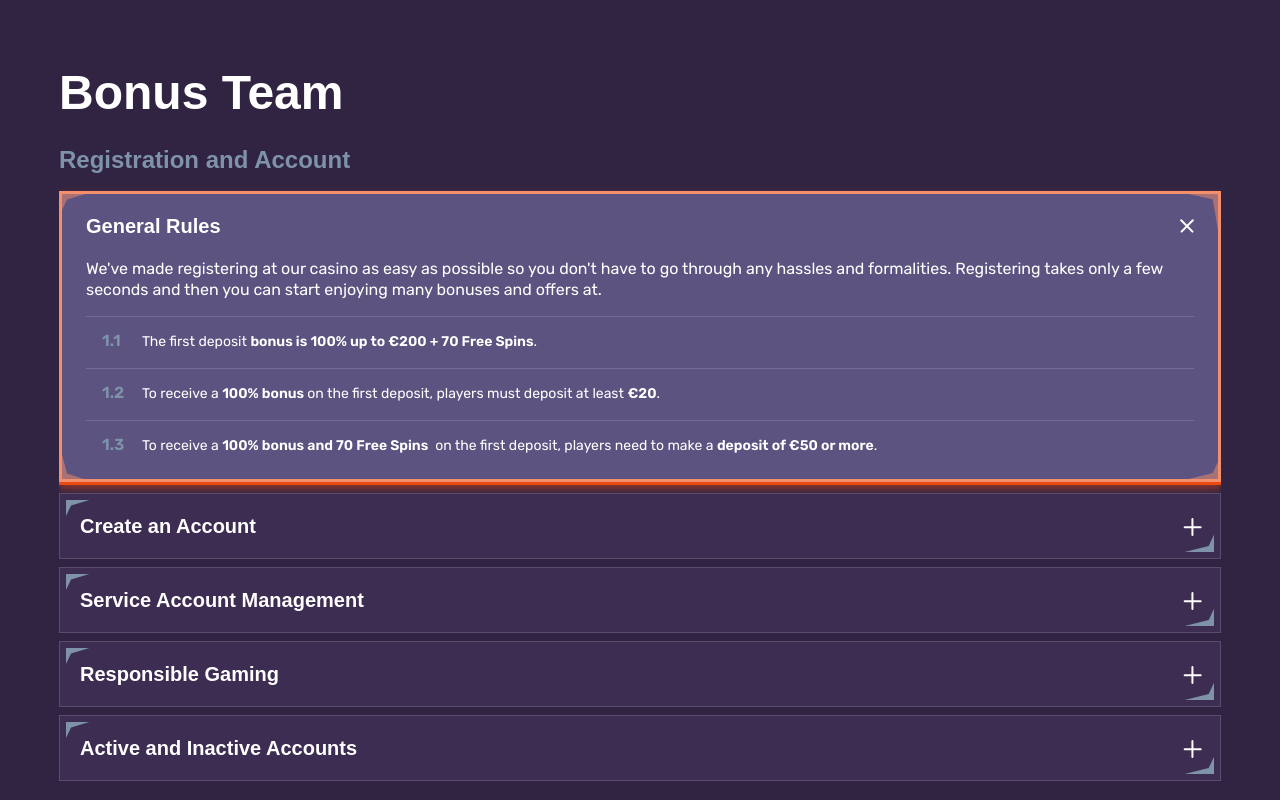
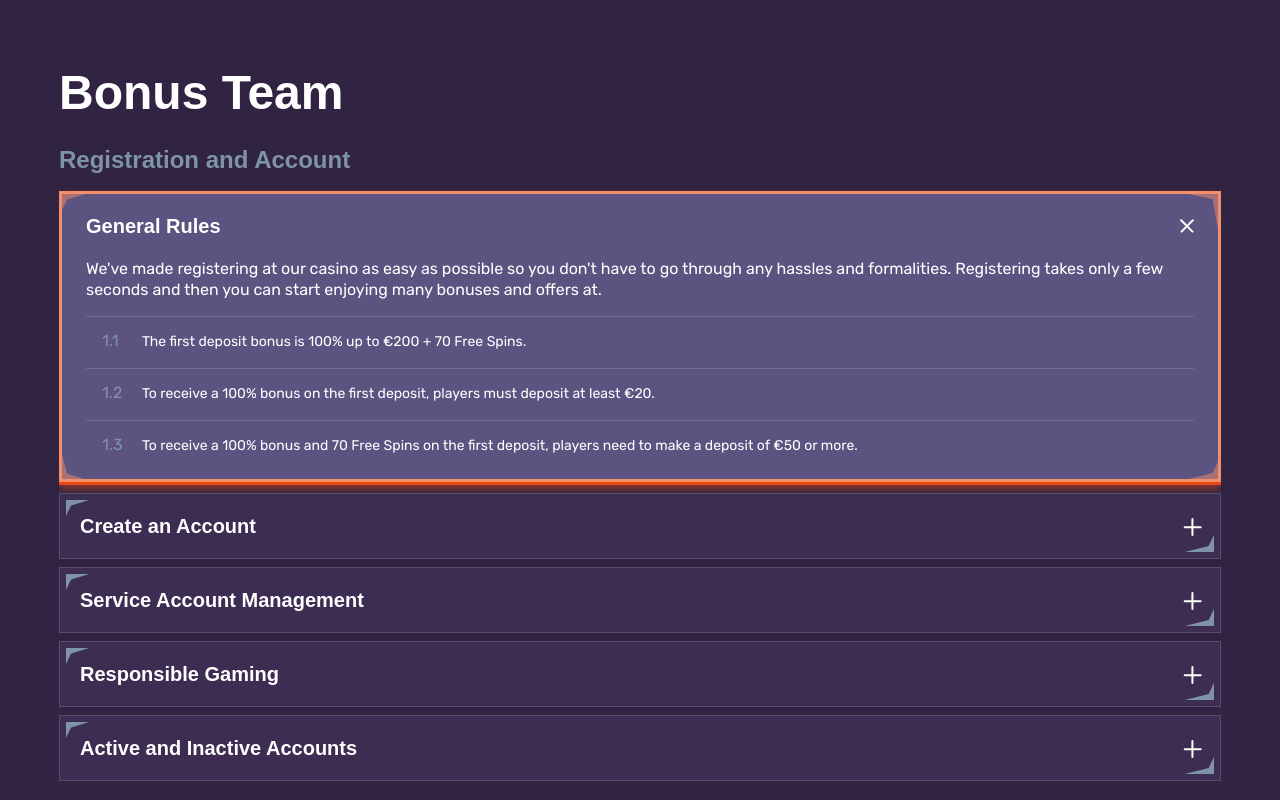
Before and after one commit to TravikDev/Test, a Next.js app: page /bonus-team in a window 1280 px wide. Shown: the top 800 px of the page. Built offline with nearby package versions, Linux system fonts and the light colour scheme; a web font is replaced by a local one.

Commit message:
upd: ordered list with bold text in the title was changed

```diff
--- a/app/navList.tsx
+++ b/app/navList.tsx
@@ -1,7 +1,3 @@
-import BottomLeft from "@/assets/subMenu/BottomLeft";
-import BottomRight from "@/assets/subMenu/BottomRight";
-import TopLeft from "@/assets/subMenu/TopLeft";
-import TopRight from "@/assets/subMenu/TopRight";
 import NavItem from "./navItem";
 import { subMenu } from "@/assets/data/submenu";
 
--- a/app/terms-and-conditions/detailsList.tsx
+++ b/app/terms-and-conditions/detailsList.tsx
@@ -4,9 +4,10 @@ import BottomRightInactive from "@/assets/details/BottomRightInactive";
 import TopLeft from "@/assets/details/TopLeft";
 import TopLeftInactive from "@/assets/details/TopLeftInactive";
 import TopRight from "@/assets/details/TopRight";
-import { rubik400, rubik600, sofiaSans } from "@/styles/fonts";
+import { rubik400, sofiaSans } from "@/styles/fonts";
 import { PropsDetailsList } from "@/types/props";
 import { twMerge } from "tailwind-merge";
+import DetailsPointsList from "./detailsPointsList";
 
 export default function DetailsList({ subItems }: PropsDetailsList) {
   return (
@@ -15,7 +16,7 @@ export default function DetailsList({ subItems }: PropsDetailsList) {
         <details
           key={item.title}
           open={idx === 0 && item.title === "General Rules"}
-          className="group relative flex flex-col border-[1px] border-details-inactive border-opacity-15 py-0 open:py-5 bg-background-details-inactive transition duration-300 ease-out open:border-[3px] open:border-b-[6px] open:border-details-active open:bg-background-details-active open:px-6 open:shadow-[rgba(232,74,17,0.5)_0px_4px_8px_0px] hover:bg-background-details-active"
+          className="group relative flex flex-col border-[1px] border-details-inactive border-opacity-15 bg-background-details-inactive py-0 transition duration-300 ease-out open:border-[3px] open:border-b-[6px] open:border-details-active open:bg-background-details-active open:px-6 open:py-5 open:shadow-[rgba(232,74,17,0.5)_0px_4px_8px_0px] hover:bg-background-details-active"
         >
           <summary className="flex cursor-pointer items-center justify-between p-5 group-open:mb-5 group-open:p-0">
             <TopLeftInactive className="visible absolute left-[6px] top-[6px] group-open:hidden" />
@@ -32,8 +33,6 @@ export default function DetailsList({ subItems }: PropsDetailsList) {
             </div>
           </summary>
 
-          <TopLeft className="absolute left-0 top-0" fill="#F48F6B" />
-          <TopRight className="absolute right-0 top-0" fill="#F48F6B" />
           <div className="flex flex-col gap-4 divide-y-[1px] divide-white divide-opacity-15">
             <p
               className={twMerge(
@@ -49,93 +48,19 @@ export default function DetailsList({ subItems }: PropsDetailsList) {
                 "mb-1 flex flex-col gap-4 divide-y-[1px] divide-white divide-opacity-15 text-sm leading-[18.62px]",
               )}
             >
-              <li className="flex min-h-8 pt-4">
-                <p
-                  className={twMerge(
-                    rubik600.className,
-                    "top-2 ml-4 mr-5 w-5 text-base leading-4 text-details-enum",
-                  )}
-                >
-                  1.1
-                </p>
-                <p>
-                  The first deposit&nbsp;
-                  <span
-                    className={twMerge(
-                      rubik600.className,
-                      "text-sm leading-[18.62px]",
-                    )}
-                  >
-                    bonus is 100% up to €200 + 70 Free Spins
-                  </span>
-                  .
-                </p>
-              </li>
-              <li className="flex min-h-8 pt-4">
-                <p
-                  className={twMerge(
-                    rubik600.className,
-                    "top-2 ml-4 mr-5 w-5 text-base leading-4 text-details-enum",
-                  )}
-                >
-                  1.2
-                </p>
-                <p>
-                  To receive a&nbsp;
-                  <span
-                    className={twMerge(
-                      rubik600.className,
-                      "text-sm leading-[18.62px]",
-                    )}
-                  >
-                    100% bonus&nbsp;
-                  </span>
-                  on the first deposit, players must deposit at least&nbsp;
-                  <span
-                    className={twMerge(
-                      rubik600.className,
-                      "text-sm leading-[18.62px]",
-                    )}
-                  >
-                    €20
-                  </span>
-                  .
-                </p>
-              </li>
-              <li className="flex min-h-8 flex-row pt-4">
-                <p
-                  className={twMerge(
-                    rubik600.className,
-                    "top-2 ml-4 mr-5 w-5 text-base leading-4 text-details-enum",
-                  )}
-                >
-                  1.3
-                </p>
-                <p>
-                  To receive a&nbsp;
-                  <span
-                    className={twMerge(
-                      rubik600.className,
-                      "text-sm leading-[18.62px]",
-                    )}
-                  >
-                    100% bonus and 70 Free Spins
-                  </span>
-                  &nbsp; on the first deposit, players need to make a&nbsp;
-                  <span
-                    className={twMerge(
-                      rubik600.className,
-                      "text-sm leading-[18.62px]",
-                    )}
-                  >
-                    deposit of €50 or more
-                  </span>
-                  .
-                </p>
-              </li>
+              {item.list?.map((item) => (
+                <DetailsPointsList
+                  key={item.id}
+                  id={item.id}
+                  title={item.title}
+                  bold={item.bold}
+                />
+              ))}
             </ol>
           </div>
 
+          <TopLeft className="absolute left-0 top-0" fill="#F48F6B" />
+          <TopRight className="absolute right-0 top-0" fill="#F48F6B" />
           <BottomLeft className="absolute bottom-0 left-0" fill="#F48F6B" />
           <BottomRight className="absolute bottom-0 right-0" fill="#F48F6B" />
           <div className="absolute -bottom-[6px] -left-[3px] h-[3px] w-calc-full-plus-6 bg-details-active-orange"></div>
--- /dev/null
+++ b/app/terms-and-conditions/detailsPointsList.tsx
@@ -0,0 +1,26 @@
+import { TextWithBold } from "@/shared/utils/textWithBold";
+import { rubik600 } from "@/styles/fonts";
+import { PropsDetailsPointsList } from "@/types/props";
+import { twMerge } from "tailwind-merge";
+
+export default function DetailsPointsList({
+  id,
+  title,
+  bold,
+}: PropsDetailsPointsList) {
+  return (
+    <li className="flex min-h-8 pt-4">
+      <p
+        className={twMerge(
+          rubik600.className,
+          "top-2 ml-4 mr-5 w-5 text-base leading-4 text-details-enum",
+        )}
+      >
+        {id}
+      </p>
+      <p>
+        <TextWithBold text={title} bold={bold} />
+      </p>
+    </li>
+  );
+}
--- a/assets/data/details.ts
+++ b/assets/data/details.ts
@@ -11,16 +11,19 @@ export const detailsList = [
             id: "1.1",
             title:
               "The first deposit bonus is 100% up to €200 + 70 Free Spins.",
+            bold: ["bonus is 100% up to €200 + 70 Free Spins"],
           },
           {
             id: "1.2",
             title:
               "To receive a 100% bonus on the first deposit, players must deposit at least €20.",
+            bold: ["100% bonus", "€20"],
           },
           {
             id: "1.3",
             title:
               "To receive a 100% bonus and 70 Free Spins on the first deposit, players need to make a deposit of €50 or more.",
+            bold: ["100% bonus and 70 Free Spins", "deposit of €50 or more"],
           },
         ],
       },
--- a/package.json
+++ b/package.json
@@ -9,7 +9,6 @@
     "lint": "next lint",
     "predeploy": "npm run build",
     "deploy": "gh-pages -d out"
-
   },
   "dependencies": {
     "next": "14.2.3",
--- /dev/null
+++ b/shared/utils/textWithBold.tsx
@@ -0,0 +1,27 @@
+import { rubik600 } from "@/styles/fonts";
+import { PropsBoldText } from "@/types/props";
+import { twMerge } from "tailwind-merge";
+
+export const TextWithBold = ({ text, bold }: PropsBoldText) => {
+  let parts = [text];
+
+  bold.forEach((boldPart) => {
+    const index = parts.findIndex((part) => part.includes(boldPart));
+    const before = parts[index].split(boldPart)[0];
+    const after = parts[index].split(boldPart)[1];
+    parts.splice(index, 1, before, boldPart, after);
+  });
+
+  return (
+    <>
+      {parts.map((part, index) => (
+        <span
+          key={index}
+          className={twMerge(bold.includes(part) && rubik600.className)}
+        >
+          {part}
+        </span>
+      ))}
+    </>
+  );
+};
--- a/styles/fonts.ts
+++ b/styles/fonts.ts
@@ -1,7 +1,6 @@
 import { Rubik, Sofia_Sans } from "next/font/google";
 
-// const inter = Inter({ subsets: ["latin"] });
-const rubik600 = Rubik({ subsets: ["latin"], weight: "600" });
+const rubik600 = Rubik({ subsets: ["latin"], weight: ["600", "400"] });
 const rubik400 = Rubik({ subsets: ["latin"], weight: "400" });
 const sofiaSans = Sofia_Sans({ subsets: ["latin"], weight: ["800"] });
 export { rubik400, rubik600, sofiaSans };
```
Also changed, not shown: types/props.ts (+13 -0 lines).
